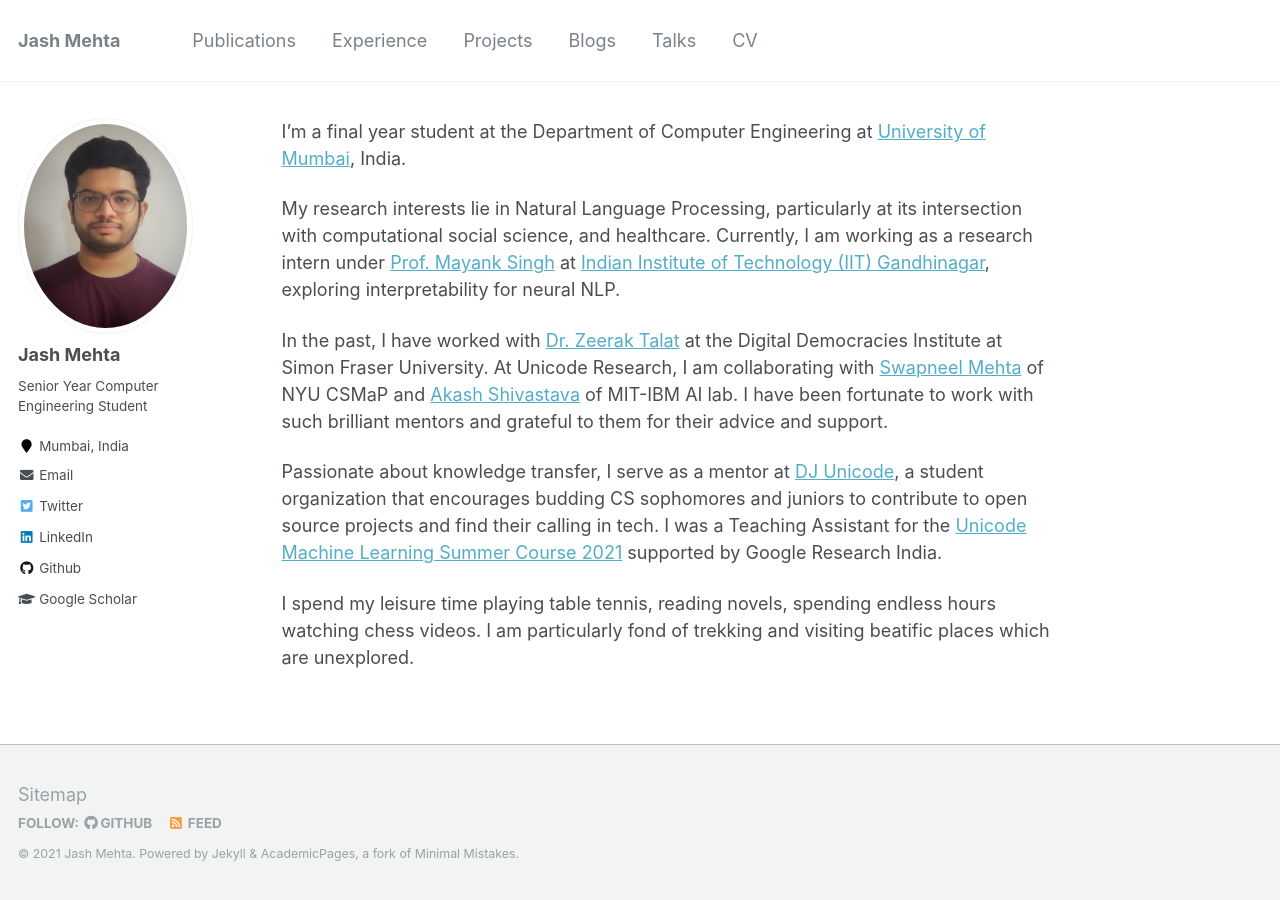
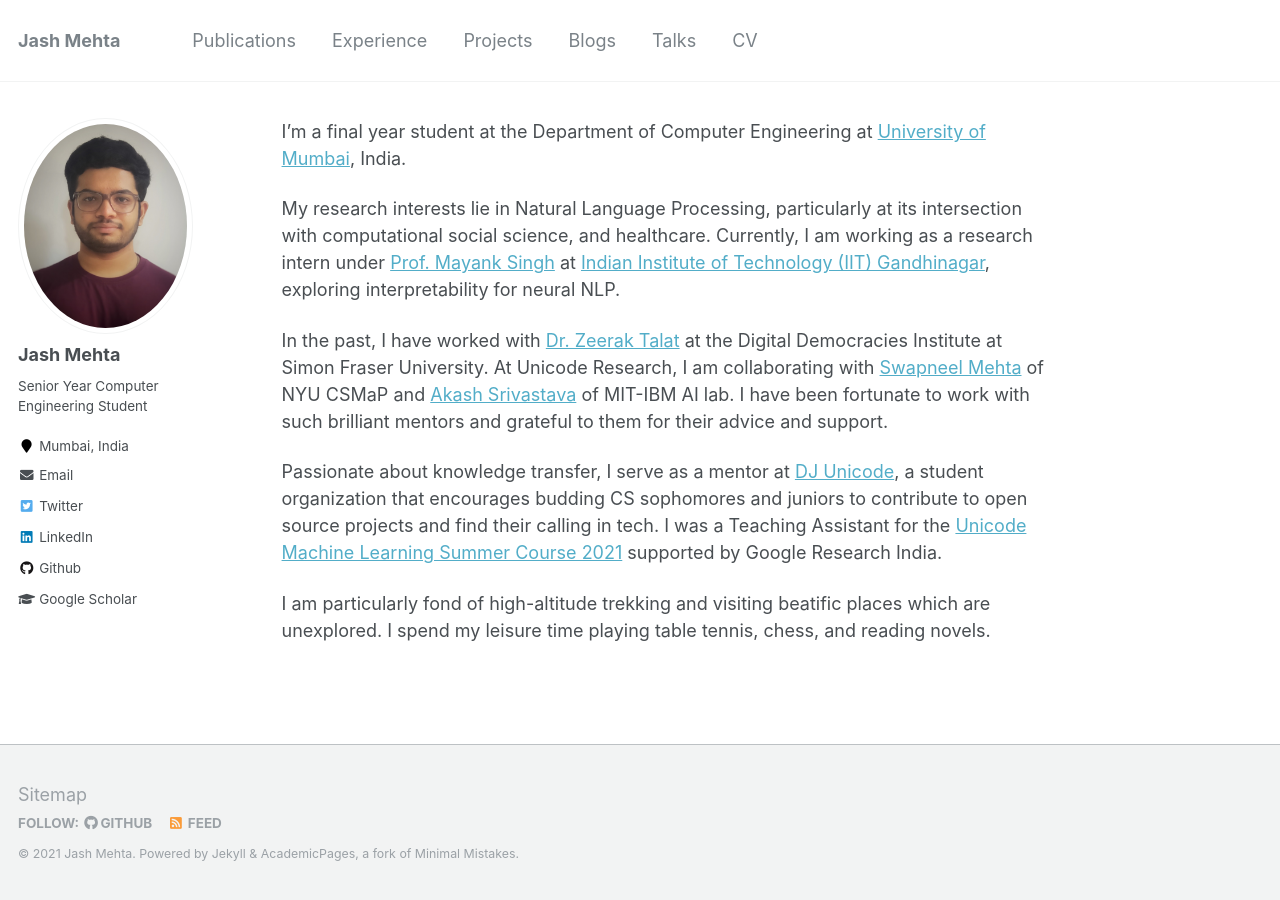
Before and after one commit to jashmehta3300/jashmehta3300.github.io, a Jekyll site: the page built from _pages/about.md, in a window 1280 px wide. Built offline with Jekyll 4.4.1, drawn with Linux system fonts in a browser that asks for light colours.

Commit message:
UPDATE: minor mistakes on about page

```diff
--- a/_pages/about.md
+++ b/_pages/about.md
@@ -12,8 +12,8 @@ I'm a final year student at the Department of Computer Engineering at [Universit
 
 My research interests lie in Natural Language Processing, particularly at its intersection with computational social science, and healthcare. Currently, I am working as a research intern under [Prof. Mayank Singh](https://mayank4490.github.io/){:target="_blank" rel="noopener"} at [Indian Institute of Technology (IIT) Gandhinagar](https://iitgn.ac.in/){:target="_blank" rel="noopener"}, exploring interpretability for neural NLP.
 
-In the past, I have worked with [Dr. Zeerak Talat](https://scholar.google.com/citations?hl=en&user=3M3WdvkAAAAJ&view_op=list_works&sortby=pubdate){:target="_blank" rel="noopener"} at the Digital Democracies Institute at Simon Fraser University. At Unicode Research, I am collaborating with [Swapneel Mehta](https://swapneelm.github.io/){:target="_blank" rel="noopener"} of NYU CSMaP and [Akash Shivastava](https://mitibmwatsonailab.mit.edu/people/akash-srivastava/){:target="_blank" rel="noopener"} of MIT-IBM AI lab. I have been fortunate to work with such brilliant mentors and grateful to them for their advice and support.
+In the past, I have worked with [Dr. Zeerak Talat](https://scholar.google.com/citations?hl=en&user=3M3WdvkAAAAJ&view_op=list_works&sortby=pubdate){:target="_blank" rel="noopener"} at the Digital Democracies Institute at Simon Fraser University. At Unicode Research, I am collaborating with [Swapneel Mehta](https://swapneelm.github.io/){:target="_blank" rel="noopener"} of NYU CSMaP and [Akash Srivastava](https://mitibmwatsonailab.mit.edu/people/akash-srivastava/){:target="_blank" rel="noopener"} of MIT-IBM AI lab. I have been fortunate to work with such brilliant mentors and grateful to them for their advice and support.
 
 Passionate about knowledge transfer, I serve as a mentor at [DJ Unicode](https://www.djunicode.in/){:target="_blank" rel="noopener"}, a student organization that encourages budding CS sophomores and juniors to contribute to open source projects and find their calling in tech. I was a Teaching Assistant for the [Unicode Machine Learning Summer Course 2021](https://djunicode.github.io/umlsc-2021/){:target="_blank" rel="noopener"} supported by Google Research India.
 
-I spend my leisure time playing table tennis, reading novels, spending endless hours watching chess videos.  I am particularly fond of trekking and visiting beatific places which are unexplored.
+ I am particularly fond of high-altitude trekking and visiting beatific places which are unexplored. I spend my leisure time playing table tennis, chess, and reading novels.
```
Also changed, not shown: _teaching/2020-01-01-margostree.md (+2 -2 lines).
